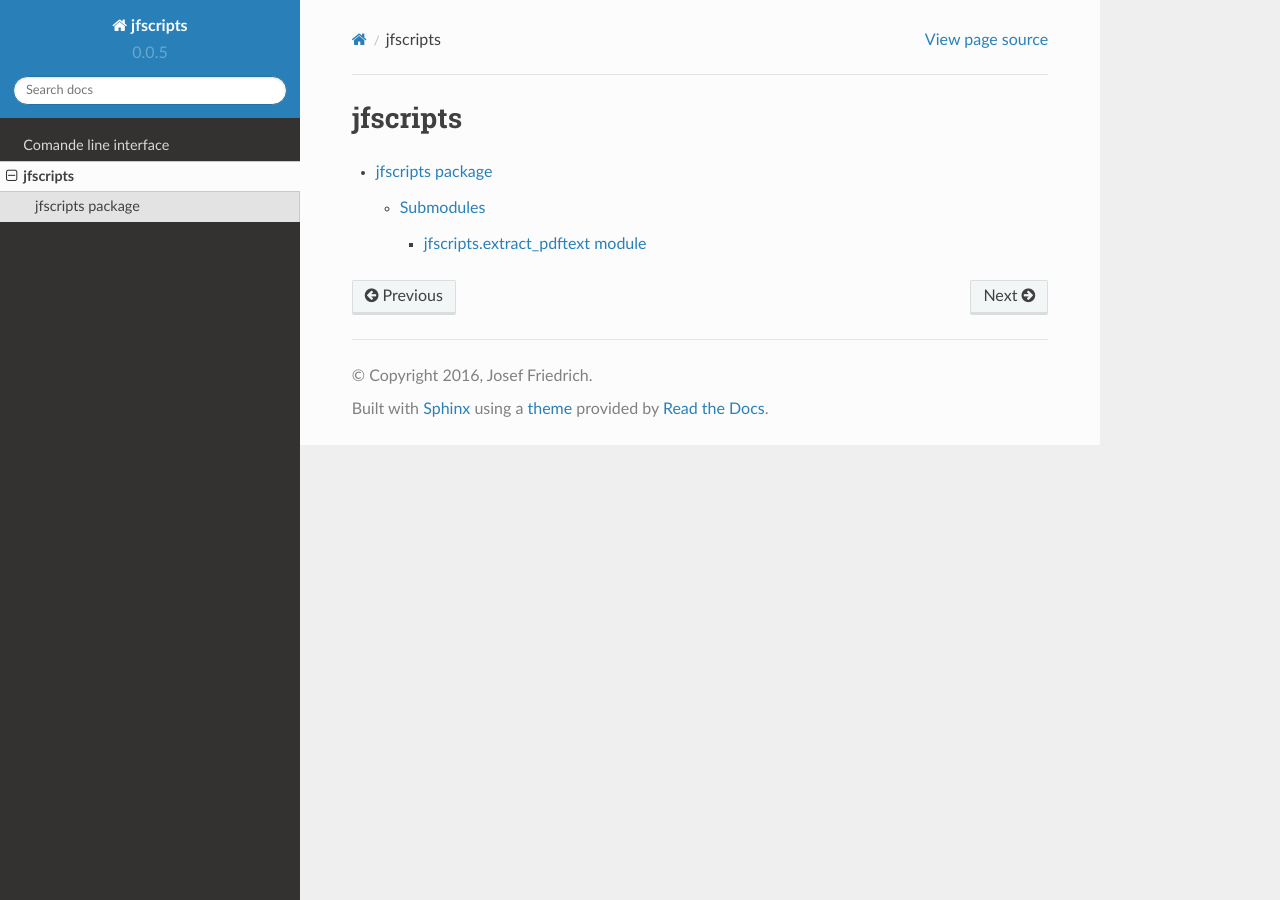
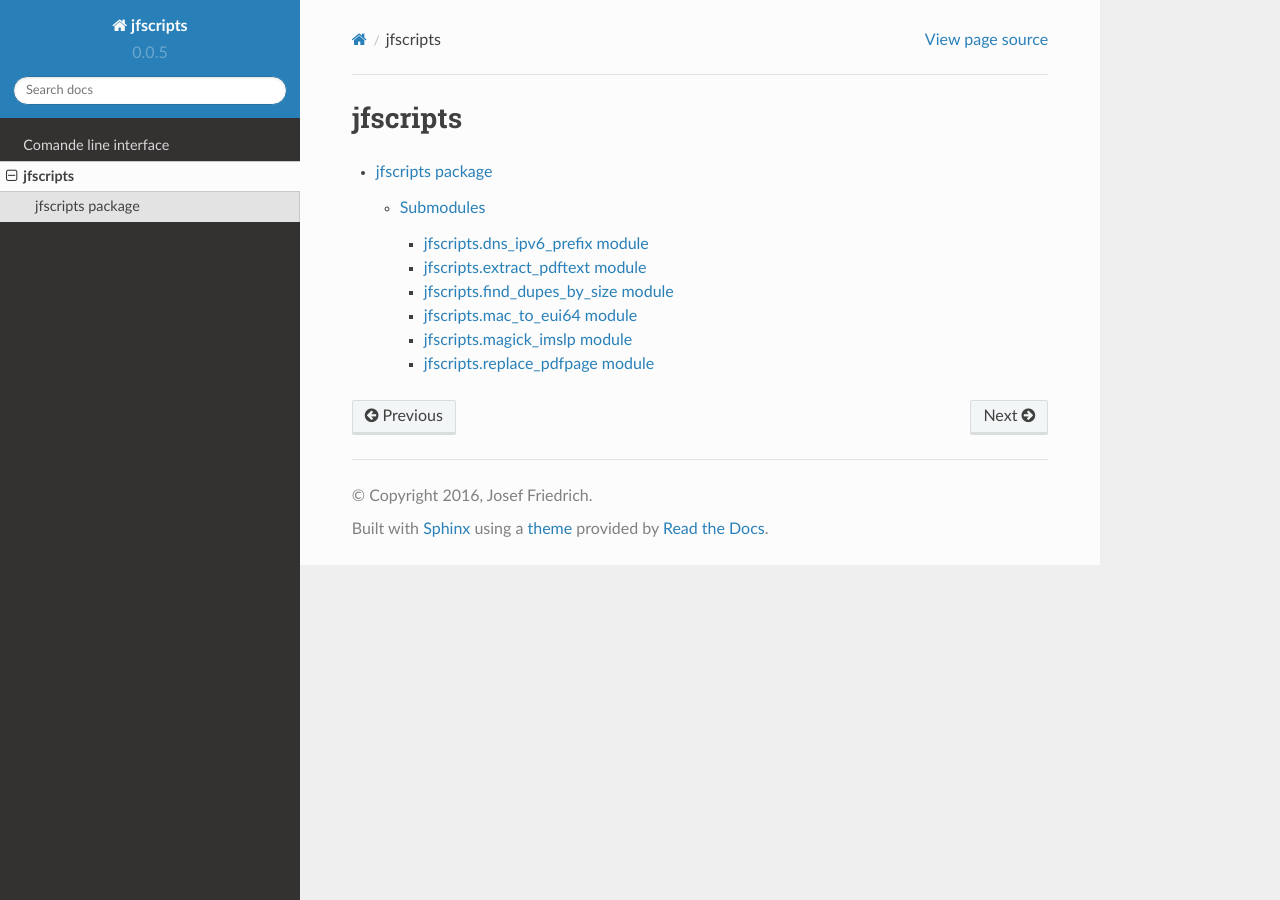
Before and after one commit to Josef-Friedrich/jfscripts, a Sphinx documentation site: the page built from doc/source/modules.rst, in a window 1280 px wide. Built offline with Sphinx 7.4.7 and the Read the Docs theme 2.0.0, drawn with Linux system fonts in a browser that asks for light colours.

Commit message:
Update docs

```diff
--- a/README.rst
+++ b/README.rst
@@ -2,7 +2,7 @@
 .. image:: http://img.shields.io/pypi/v/jfscripts.svg
     :target: https://pypi.python.org/pypi/jfscripts
 
-.. image:: https://travis-ci.org/Josef-Friedrich/jfscripts.svg?branch=master
+.. image:: https://travis-ci.org/Josef-Friedrich/jfscripts.svg?branch=packaging
     :target: https://travis-ci.org/Josef-Friedrich/jfscripts
 
 *********
--- a/doc/source/jfscripts.rst
+++ b/doc/source/jfscripts.rst
@@ -3,6 +3,14 @@ jfscripts package
 
 Submodules
 ----------
+
+jfscripts.dns_ipv6_prefix module
+^^^^^^^^^^^^^^^^^^^^^^^^^^^^^^^^
+
+.. automodule:: jfscripts.dns_ipv6_prefix
+    :members:
+    :undoc-members:
+    :show-inheritance:
 
 jfscripts.extract_pdftext module
 ^^^^^^^^^^^^^^^^^^^^^^^^^^^^^^^^
@@ -11,3 +19,36 @@ jfscripts.extract_pdftext module
     :members:
     :undoc-members:
     :show-inheritance:
+
+
+jfscripts.find_dupes_by_size module
+^^^^^^^^^^^^^^^^^^^^^^^^^^^^^^^^^^^
+
+.. automodule:: jfscripts.find_dupes_by_size
+    :members:
+    :undoc-members:
+    :show-inheritance:
+
+jfscripts.mac_to_eui64 module
+^^^^^^^^^^^^^^^^^^^^^^^^^^^^^
+
+.. automodule:: jfscripts.mac_to_eui64
+    :members:
+    :undoc-members:
+    :show-inheritance:
+
+jfscripts.magick_imslp module
+^^^^^^^^^^^^^^^^^^^^^^^^^^^^^
+
+.. automodule:: jfscripts.magick_imslp
+    :members:
+    :undoc-members:
+    :show-inheritance:
+
+jfscripts.replace_pdfpage module
+^^^^^^^^^^^^^^^^^^^^^^^^^^^^^^^^^^^
+
+.. automodule:: jfscripts.replace_pdfpage
+    :members:
+    :undoc-members:
+    :show-inheritance:
```
